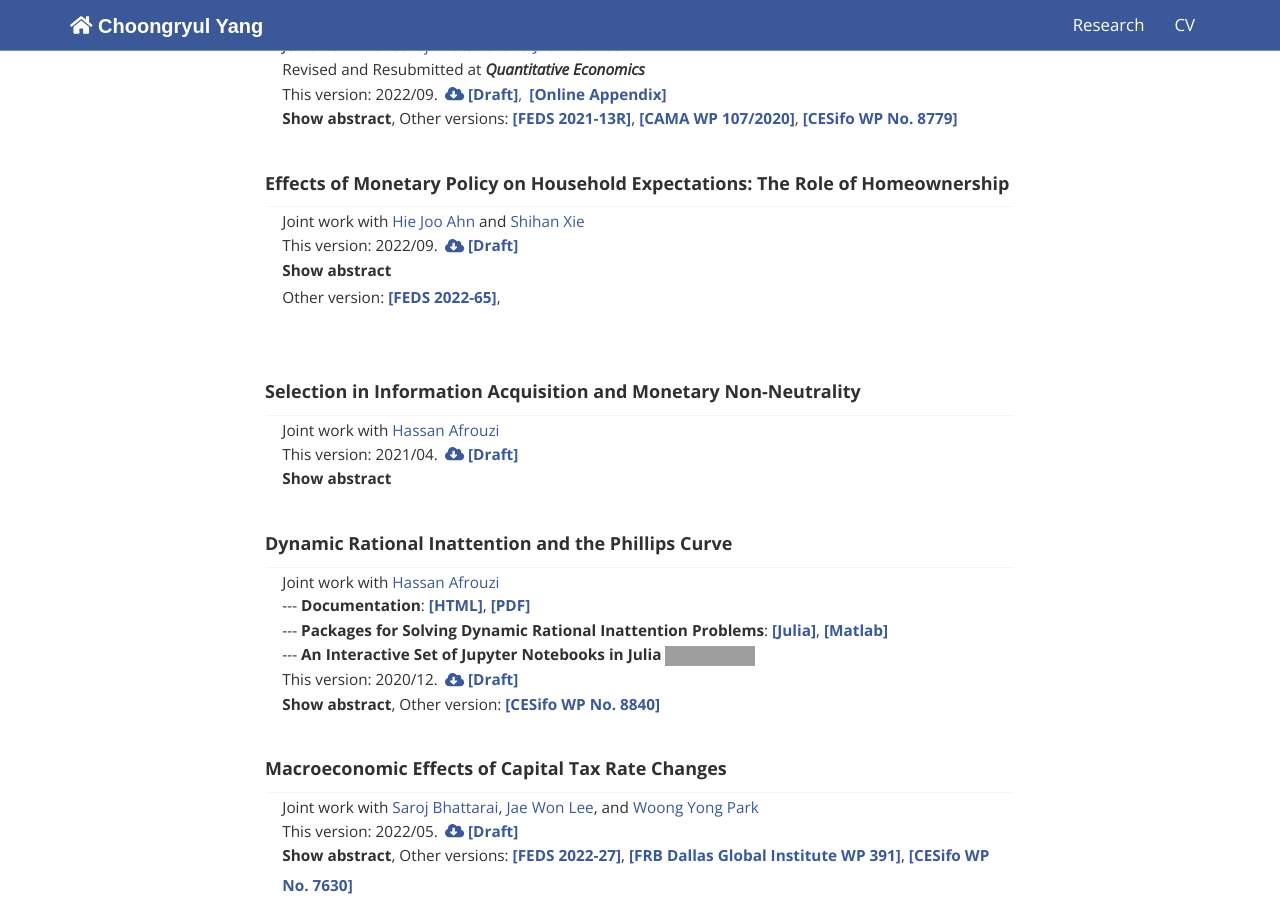
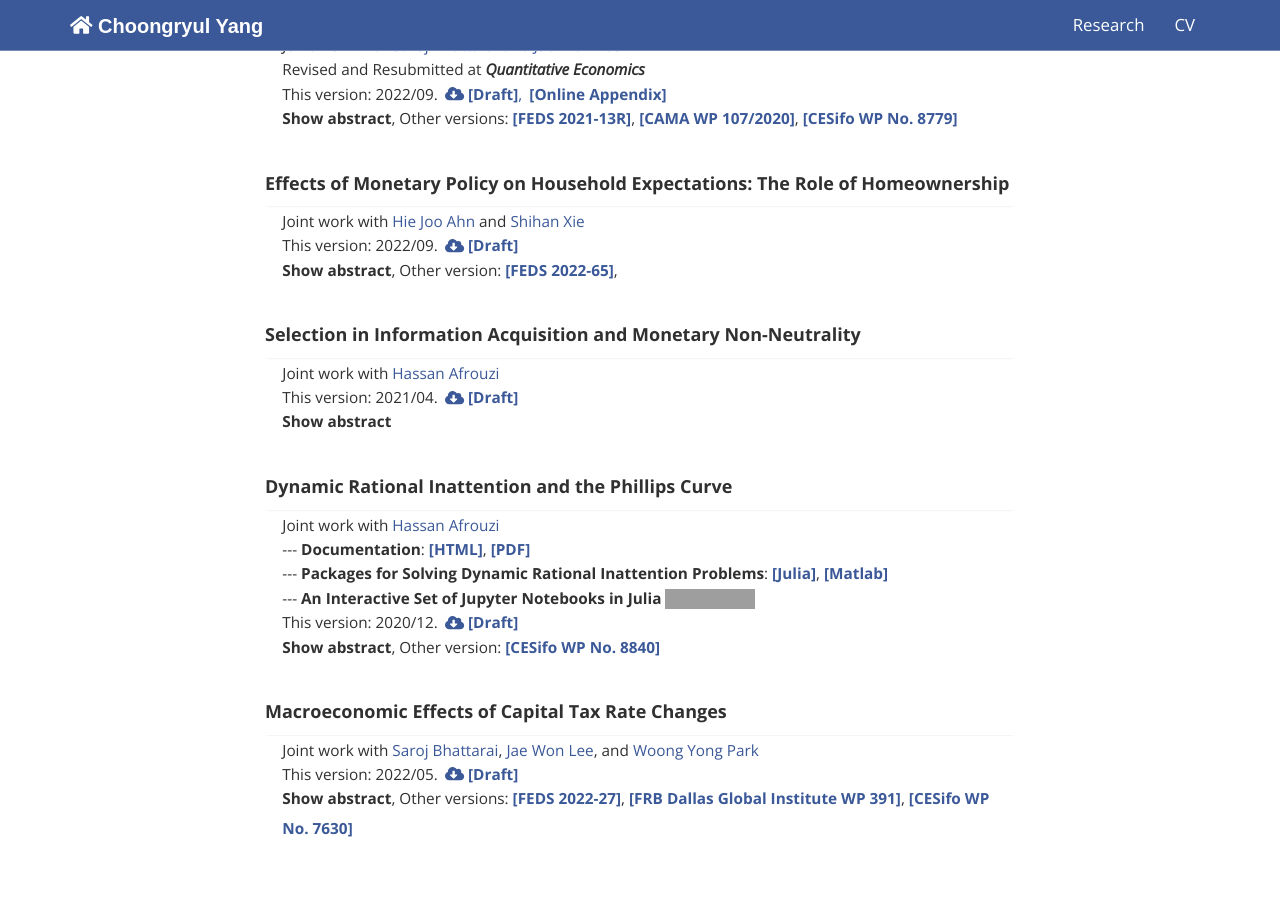
Before and after one commit to choongryulyang/choongryulyang.github.io, a Jekyll site: the page built from index.html, in a window 1280 px wide and 900 px high, scrolled down 1473 px. Built offline with Jekyll 4.4.1, drawn with Linux system fonts in a browser that asks for light colours; grey boxes are pictures that could not be loaded.

```diff
--- a/index.html
+++ b/index.html
@@ -298,8 +298,7 @@ title: Choongryul Yang
 
 						<p style="margin-bottom:0px; font-size: 11.5pt">
 						<a class="two" target="_blank" onclick="ga('send','event','AY Selection Abstract', 'Click', 'Design')">
-						<label for="AY_selection">abstract </label></a>
-						</p>
+						<label for="AY_selection">abstract </label></a>,
 
 						Other version:
 						<a class="two" style="color: #3b5998" href="https://www.federalreserve.gov/econres/feds/effects-of-monetary-policy-on-household-expectations-the-role-of-homeownership.htm" target="_blank" onclick="ga('send','event','AXY FEDS Version', 'Click', 'Design')">
```
